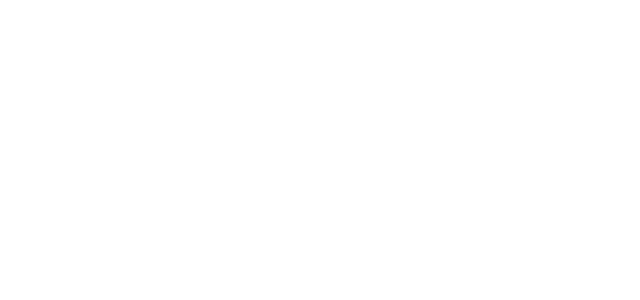
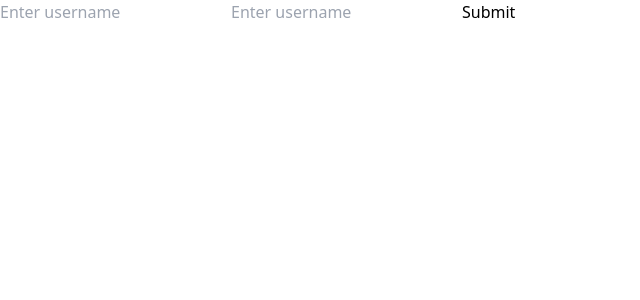
Before and after one commit to roystondz/campusConnect, a React (Vite) app in the folder frontend/: page / in a window 1280 px wide. Shown: the top 300 px of the page, without its empty margins (0-640 px from the left). Built offline with nearby package versions, Linux system fonts and the light colour scheme.

Commit message:
login update

```diff
--- a/frontend/components/Login.jsx
+++ b/frontend/components/Login.jsx
@@ -1,11 +1,34 @@
+import React ,{useState} from "react";
+
+const Login = () => {
+
+    const [inputData,setInputData] = useState('');
+    const [inputPassword,setInputPassword] =useState('');
+
+    const handleInputChange = (e) =>{
+        setInputData(e.target.value);
+        setInputPassword(e.target.value);
+    }
+    const handleSubmit=async (e)=>{
+        e.preventDefault();
 
 
-const Login = () => {
+    await fetch('http://localhost:3000/submit', {
+        method: 'POST',
+        headers: {
+          'Content-Type': 'application/json',
+        },
+        body: JSON.stringify({ username: inputData },{password:inputPassword}),  // Send data to the server
+      });
+    };
+
+
   return (
     <div>
-      <form method="POST" action="">
-        <input type="text" name="username" required></input>
-        <input type="password" name="password" required></input>
+      <form onSubmit={handleSubmit}>
+        <input type="text" value={inputData} onChange={handleInputChange} placeholder="Enter username" />
+        <input type="password" value={inputData} onChange={handleInputChange} placeholder="Enter username" />
+        <button type="submit">Submit</button>
       </form>
     </div>
   )
--- a/frontend/package.json
+++ b/frontend/package.json
@@ -10,6 +10,7 @@
     "preview": "vite preview"
   },
   "dependencies": {
+    "axios": "^1.7.7",
     "react": "^18.3.1",
     "react-dom": "^18.3.1"
   },
```
Also changed, not shown: 1 other file (tests, documents, lock files or other folders).
